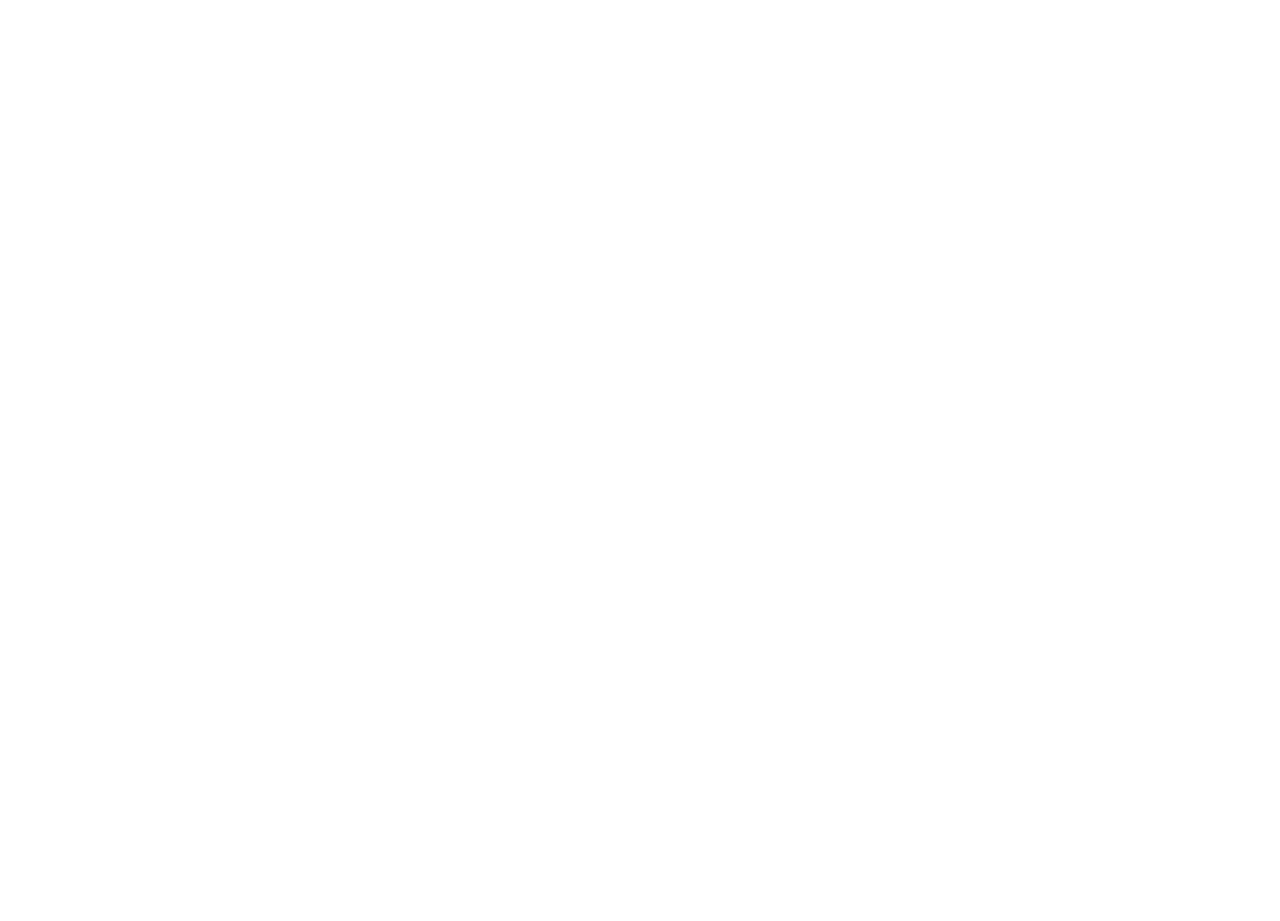
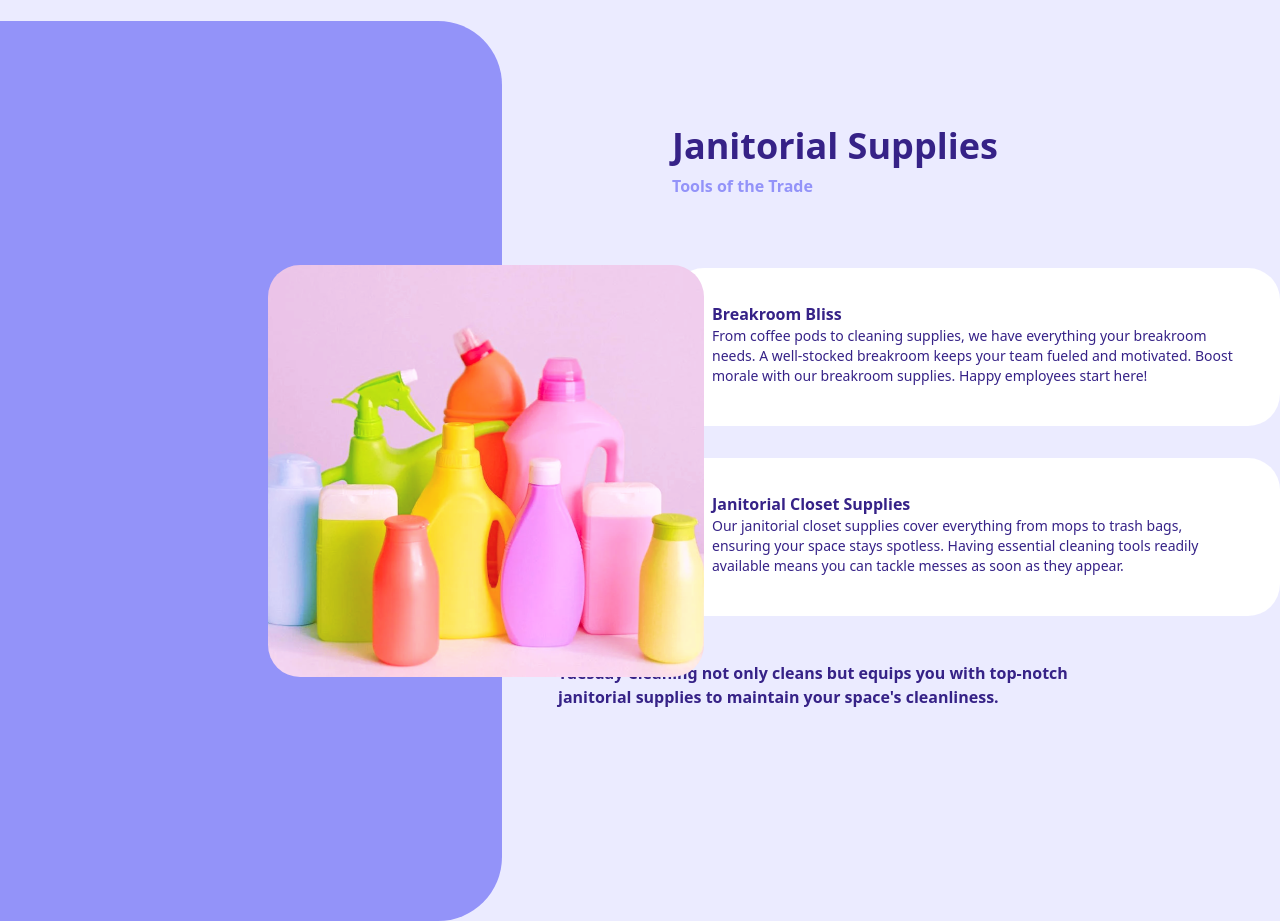
Before and after one commit to Sall99/tuesday-Cleaning-app, a Next.js app: page /commercial-cleaning in a window 1280 px wide. Shown: the part 2260-3181 px from the top of the page. Before the commit the page ends 2281 px from the top, so only its background shows below. Built offline with nearby package versions, Linux system fonts and the light colour scheme.

Commit message:
added JanitorialSupplies

```diff
--- a/src/components/index.ts
+++ b/src/components/index.ts
@@ -1,6 +1,7 @@
 import CleaningVariety from './cleaning-variety';
 import ImageSlider from './image-slider';
 import Input from './inputs';
+import { JanitorialSupplies } from './janitorial-supplies';
 import NavBar from './navbar';
 import OurCleaningServices from './our-cleaning-services';
 import OurCommercialCleanning from './our-commercial-cleaning';
@@ -13,6 +14,7 @@
   CleaningVariety,
   ImageSlider,
   Input,
+  JanitorialSupplies,
   NavBar,
   OurCleaningServices,
   OurCommercialCleanning,
--- /dev/null
+++ b/src/components/janitorial-supplies/index.ts
@@ -0,0 +1,3 @@
+import { JanitorialSupplies } from './janitorial-supplies';
+
+export { JanitorialSupplies };
--- /dev/null
+++ b/src/components/janitorial-supplies/janitorial-supplies.tsx
@@ -0,0 +1,62 @@
+import Image from 'next/image';
+import React from 'react';
+
+const cardData = [
+  {
+    title: 'Breakroom Bliss',
+    description:
+      'From coffee pods to cleaning supplies, we have everything your breakroom needs. A well-stocked breakroom keeps your team fueled and motivated. Boost morale with our breakroom supplies. Happy employees start here!',
+  },
+  {
+    title: 'Janitorial Closet Supplies',
+    description:
+      'Our janitorial closet supplies cover everything from mops to trash bags, ensuring your space stays spotless. Having essential cleaning tools readily available means you can tackle messes as soon as they appear.',
+  },
+];
+
+export const JanitorialSupplies = () => {
+  return (
+    <div className='flex'>
+      <div className='w-_589 h-_900 rounded-tr-_64 rounded-br-_64  relative bg-purple-500'>
+        <div className='rounded-_32 absolute left-[10%] top-1/2 -translate-y-1/2 translate-x-[50%] transform overflow-hidden'>
+          <div className='w-_436 h-_412 relative'>
+            <Image src='/images/janitorial-suplies.png' alt='' fill />
+          </div>
+        </div>
+      </div>
+      <div className='mt-_105'>
+        <div className='ml-_170'>
+          <h2 className='text-4xl font-bold text-purple-400'>
+            Janitorial Supplies
+          </h2>
+          <p className='mt-2 text-base font-bold text-purple-500 2xl:text-2xl'>
+            Tools of the Trade
+          </p>
+        </div>
+        <div className='ml-_170 mt-_70 flex flex-col gap-8'>
+          {cardData.map((card, index) => (
+            <div key={index}>
+              <div className='w-_608  2xl:w-_696 rounded-_32 card pt-_34 flex items-center gap-4 bg-gray-400 pl-10 pr-9 2xl:gap-7'>
+                <div>
+                  <h3 className='text-base font-bold text-purple-400 2xl:text-2xl'>
+                    {card.title}
+                  </h3>
+                  <p className='h-_100 text-sm text-purple-400 2xl:text-base'>
+                    {card.description}
+                  </p>
+                </div>
+              </div>
+            </div>
+          ))}
+        </div>
+        <div className='mt-_45 ml-14'>
+          <h2 className='text-base font-bold text-purple-400'>
+            Tuesday Cleaning not only cleans but equips you with top-notch{' '}
+            <br />
+            janitorial supplies to maintain your space's cleanliness.
+          </h2>
+        </div>
+      </div>
+    </div>
+  );
+};
--- a/src/components/our-commercial-cleaning/our-commercial-cleaning.tsx
+++ b/src/components/our-commercial-cleaning/our-commercial-cleaning.tsx
@@ -1,4 +1,6 @@
 import React from 'react';
+
+import { JanitorialSupplies } from '@/components/janitorial-supplies';
 
 import { ServicesCard } from './services-card';
 
@@ -6,6 +8,7 @@
   return (
     <section className='mt-36 bg-gray-500 pt-20'>
       <ServicesCard />
+      <JanitorialSupplies />
     </section>
   );
 };
--- a/tailwind.config.ts
+++ b/tailwind.config.ts
@@ -102,16 +102,24 @@
         _10: '10px',
         _11: '11px',
         _30: '30px',
+        _34: '34px',
+        _43: '43px',
+        _45: '45px',
         _48: '48px',
         _50: '50px',
+        _70: '70px',
         _72: '72px',
         _75: '75px',
         _82: '82px',
         _100: '100px',
         _103: '103px',
+        _105: '105px',
+        '_120.75': '120.75px',
         _128: '128px',
+        _135: '135px',
         _150: '150px',
-        '_120.75': '120.75px',
+        _160: '160px',
+        _170: '170px',
         '_174.24': '174.24px',
         _200: '200px',
         _224: '224px',
@@ -127,7 +135,9 @@
         _370: '370px',
         _405: '405px',
         _410: '410px',
+        _412: '412px',
         _430: '430px',
+        _436: '436px',
         _440: '440px',
         _505: '505px',
         _534: '534px',
@@ -138,9 +148,12 @@
         _589: '589px',
         _594: '594px',
         _600: '600px',
+        _608: '608px',
         _616: '616px',
+        _641: '641px',
         _696: '696px',
         _710: '710px',
+        _900: '900px',
         _1016: '1016px',
         _1328: '1328px',
       },
```
Also changed, not shown: public/images/janitorial-suplies.png (added).
